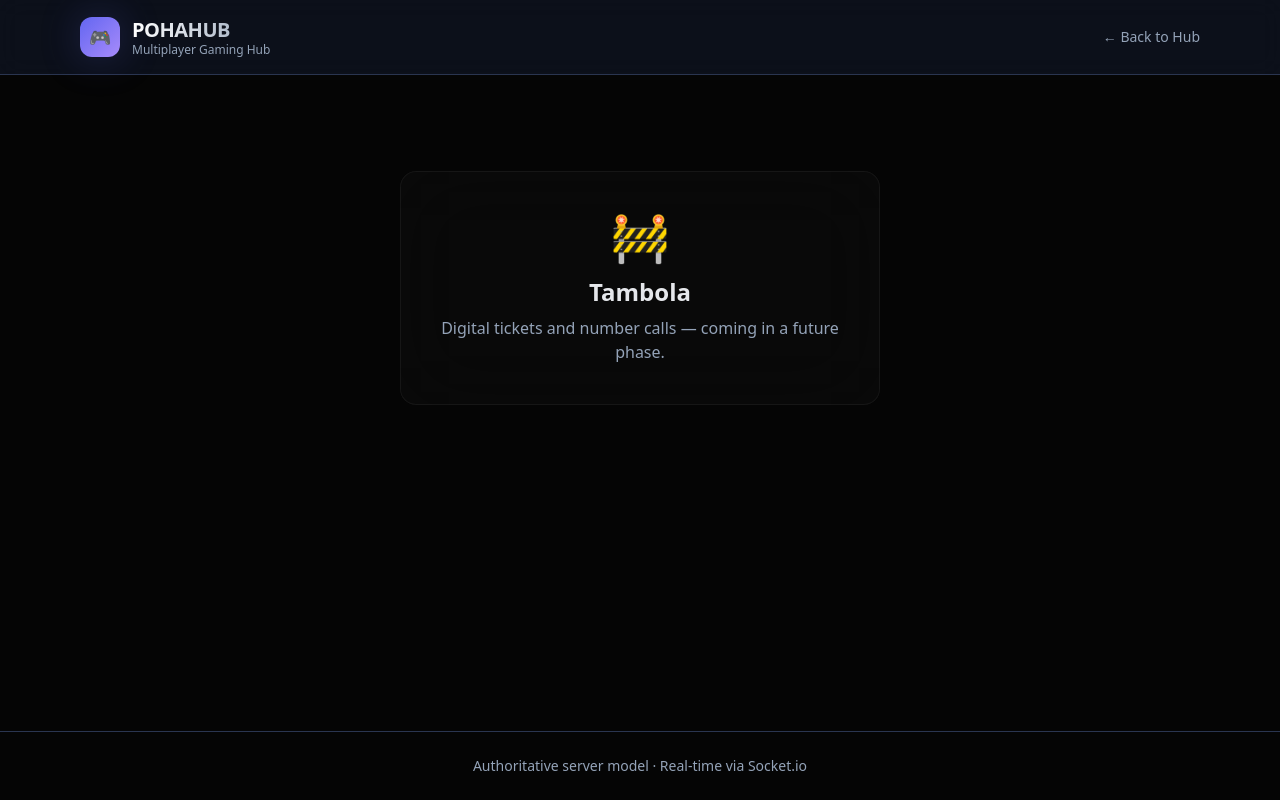
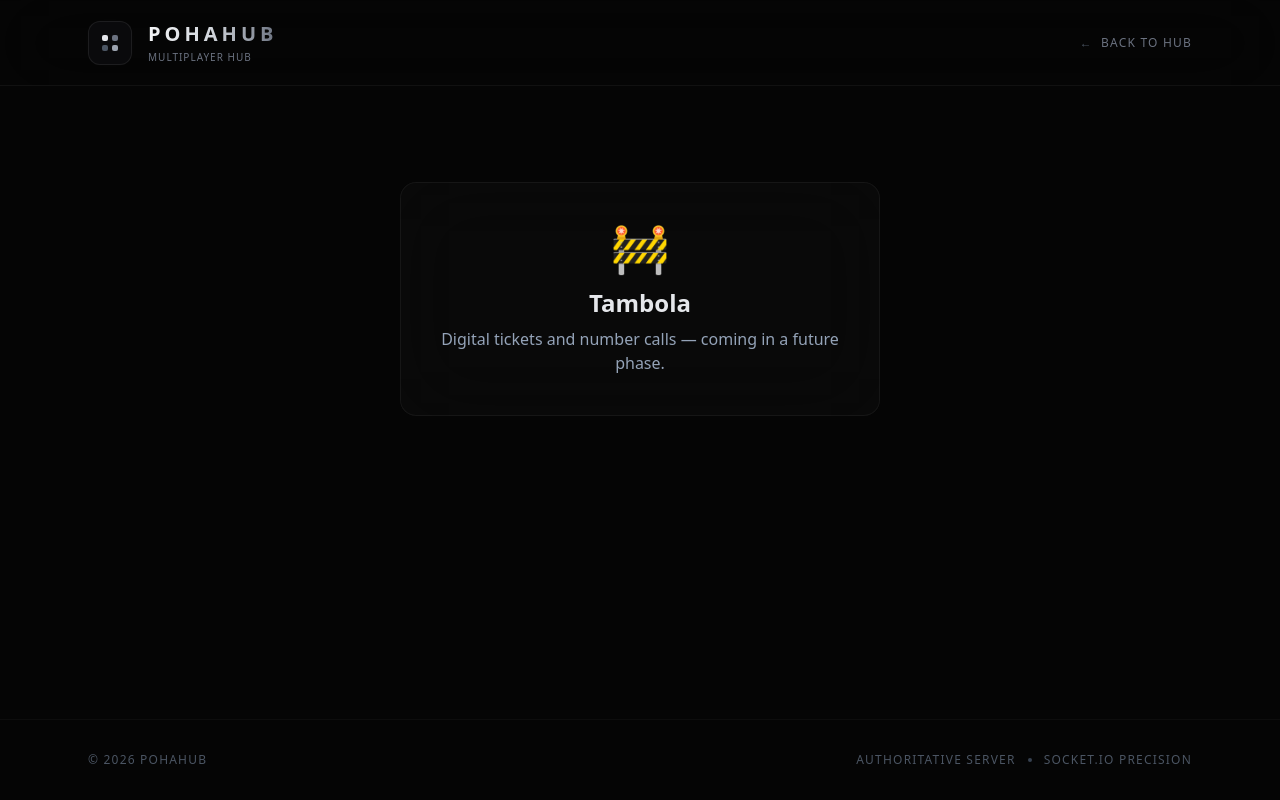
Before and after one commit to Bhavesh12y/POHAHUB, a React (Vite) app in the folder frontend/: page /games/tambola in a window 1280 px wide. Built offline with nearby package versions, Linux system fonts and the light colour scheme; no server answers.

Commit message:
hosted links updated

```diff
--- a/frontend/src/components/Layout.jsx
+++ b/frontend/src/components/Layout.jsx
@@ -5,38 +5,68 @@ export default function Layout() {
   const isHome = location.pathname === '/';
 
   return (
-    <div className="min-h-screen flex flex-col">
-      <header className="border-b border-hub-border bg-hub-surface/60 backdrop-blur-md sticky top-0 z-50">
-        <div className="max-w-6xl mx-auto px-4 py-4 flex items-center justify-between">
-          <Link to="/" className="flex items-center gap-3 group">
-            <div className="w-10 h-10 rounded-xl bg-gradient-to-br from-hub-accent to-hub-glow flex items-center justify-center text-lg shadow-glow group-hover:scale-105 transition-transform">
-              🎮
+    <div className="min-h-screen flex flex-col bg-[#050505] text-gray-200 font-sans selection:bg-gray-300 selection:text-black">
+      {/* Premium Glass Header */}
+      <header className="border-b border-white/[0.05] bg-[#050505]/80 backdrop-blur-2xl sticky top-0 z-50">
+        <div className="max-w-6xl mx-auto px-6 py-5 flex items-center justify-between">
+
+          {/* Logo Section */}
+          <Link to="/" className="flex items-center gap-4 group">
+            <div className="relative w-11 h-11 rounded-xl bg-[#0a0a0c] border border-white/[0.08] flex items-center justify-center shadow-[0_0_15px_rgba(255,255,255,0.02)] group-hover:shadow-[0_0_20px_rgba(255,255,255,0.08)] group-hover:border-gray-500/50 transition-all duration-500 ease-out overflow-hidden">
+              {/* Subtle metallic shine */}
+              <div className="absolute inset-0 bg-gradient-to-br from-white/[0.05] to-transparent opacity-0 group-hover:opacity-100 transition-opacity duration-500" />
+
+              {/* Abstract Multi-player Icon */}
+              <div className="relative grid grid-cols-2 gap-1 w-4 h-4 transform group-hover:rotate-90 transition-transform duration-700 ease-in-out">
+                <div className="bg-gray-200 rounded-sm" />
+                <div className="bg-gray-500 rounded-sm" />
+                <div className="bg-gray-600 rounded-sm" />
+                <div className="bg-gray-400 rounded-sm" />
+              </div>
             </div>
+
             <div>
-              <h1 className="text-xl font-bold tracking-tight bg-gradient-to-r from-white to-hub-muted bg-clip-text text-transparent">
-                POHAHUB
+              <h1 className="text-xl font-extrabold tracking-[0.2em] uppercase bg-gradient-to-r from-gray-100 via-gray-300 to-gray-500 bg-clip-text text-transparent">
+                Pohahub
               </h1>
-              <p className="text-xs text-hub-muted -mt-0.5">Multiplayer Gaming Hub</p>
+              <p className="text-[10px] font-medium tracking-widest text-gray-500 uppercase mt-0.5">
+                Multiplayer Hub
+              </p>
             </div>
           </Link>
 
+          {/* Navigation / Back Button */}
           {!isHome && (
             <Link
               to="/"
-              className="text-sm text-hub-muted hover:text-hub-accent transition-colors"
+              className="group flex items-center gap-2 text-xs font-medium uppercase tracking-widest text-gray-500 hover:text-white transition-colors duration-300"
             >
-              ← Back to Hub
+              <span className="text-gray-600 group-hover:-translate-x-1 transition-transform duration-300">
+                ←
+              </span>
+              Back to Hub
             </Link>
           )}
         </div>
       </header>
 
-      <main className="flex-1">
+      {/* Main Content Area */}
+      <main className="flex-1 relative">
         <Outlet />
       </main>
 
-      <footer className="border-t border-hub-border py-6 text-center text-sm text-hub-muted">
-        <p>Authoritative server model · Real-time via Socket.io</p>
+      {/* Minimalist Footer */}
+      <footer className="border-t border-white/[0.03] bg-[#050505] py-8 text-center relative z-10">
+        <div className="max-w-6xl mx-auto px-6 flex flex-col md:flex-row items-center justify-between gap-4">
+          <p className="text-xs font-light tracking-widest text-gray-600 uppercase">
+            © {new Date().getFullYear()} Pohahub
+          </p>
+          <div className="flex items-center gap-3 text-xs font-light tracking-widest text-gray-600 uppercase">
+            <span>Authoritative Server</span>
+            <span className="w-1 h-1 rounded-full bg-gray-700" />
+            <span>Socket.io Precision</span>
+          </div>
+        </div>
       </footer>
     </div>
   );
--- a/frontend/src/components/MainLanding.jsx
+++ b/frontend/src/components/MainLanding.jsx
@@ -5,7 +5,7 @@ const GAMES = [
     id: 'connect-four',
     title: 'Connect 4',
     description: 'Drop discs and connect four in a row to win.',
-    image: '/api/placeholder/400/300', // Placeholder image path
+    image: 'https://raw.githubusercontent.com/Bhavesh12y/imagessc/refs/heads/main/Logo%20(1).png', // Placeholder image path
     path: '/games/connect-four',
     available: true,
     accent: 'hover:border-gray-300/40 hover:shadow-[0_0_30px_rgba(255,255,255,0.05)]',
@@ -14,7 +14,7 @@ const GAMES = [
     id: 'snake-and-ladder',
     title: 'Snake & Ladder',
     description: 'Roll the dice, climb ladders, dodge snakes.',
-    image: '/api/placeholder/400/300',
+    image: 'https://raw.githubusercontent.com/Bhavesh12y/imagessc/refs/heads/main/Logo%20(1).png', // Placeholder image path
     path: '/games/snake-and-ladder',
     available: false,
     accent: 'hover:border-gray-500/20',
@@ -23,7 +23,7 @@ const GAMES = [
     id: 'ludo',
     title: 'Ludo',
     description: 'Race your tokens home in this classic board game.',
-    image: '/api/placeholder/400/300',
+    image: 'https://raw.githubusercontent.com/Bhavesh12y/imagessc/refs/heads/main/Logo%20(1).png', // Placeholder image path
     path: '/games/ludo',
     available: false,
     accent: 'hover:border-gray-500/20',
@@ -32,7 +32,7 @@ const GAMES = [
     id: 'tambola',
     title: 'Tambola',
     description: 'Mark numbers on your ticket and claim prizes.',
-    image: '/api/placeholder/400/300',
+    image: 'https://raw.githubusercontent.com/Bhavesh12y/imagessc/refs/heads/main/Logo%20(1).png', // Placeholder image path
     path: '/games/tambola',
     available: false,
     accent: 'hover:border-gray-500/20',
```
